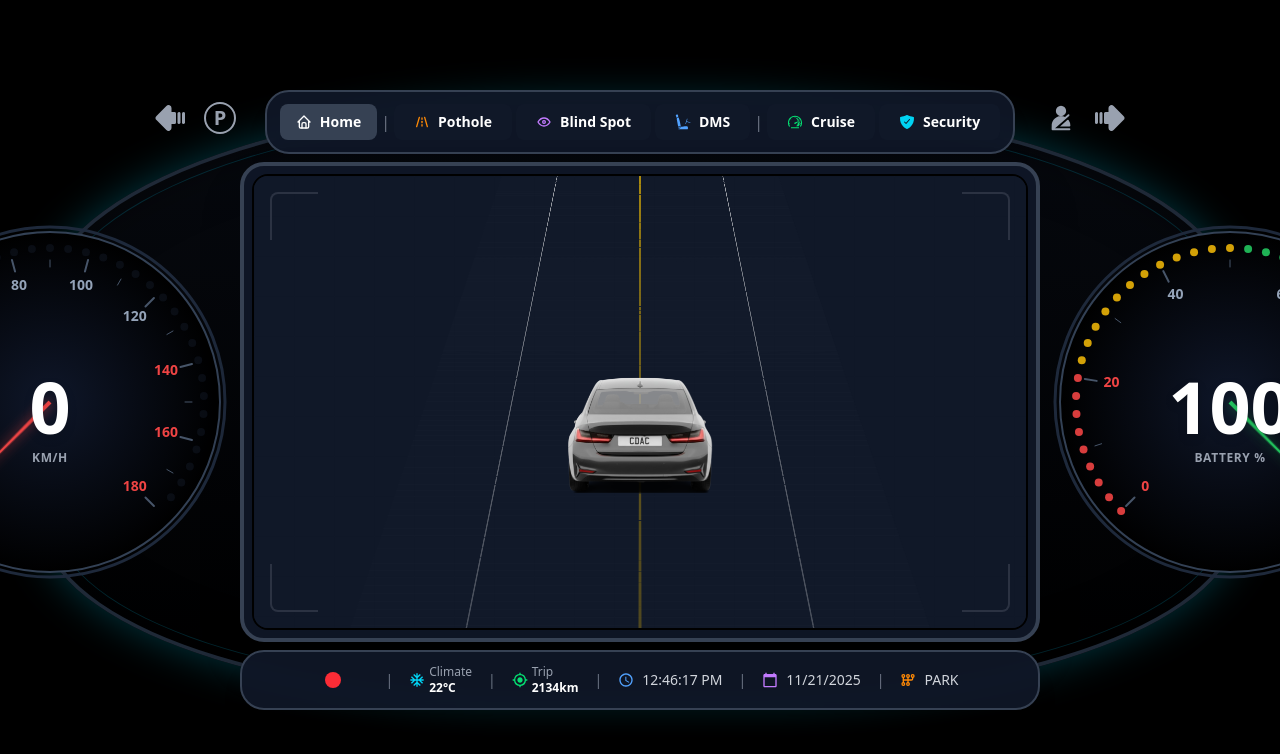
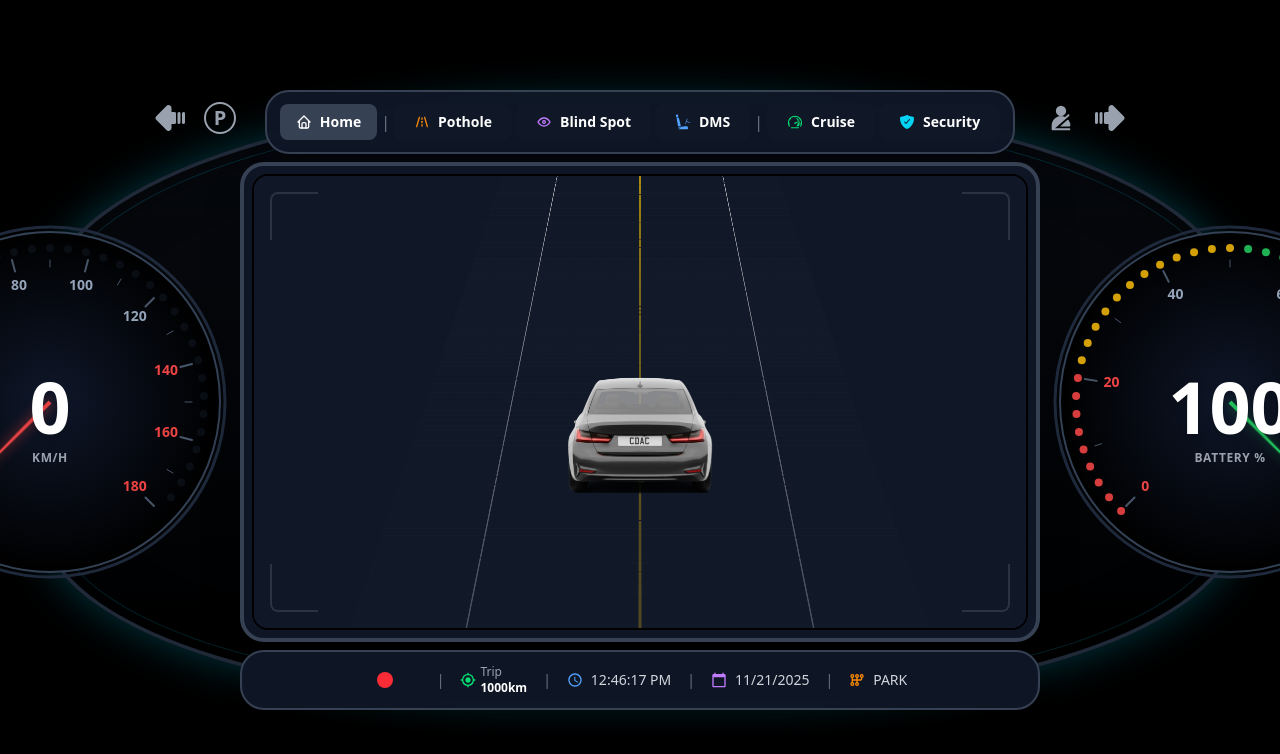
Before and after one commit to Ripunjay42/Dashboard1, a React (Vite) app in the folder frontend/: page / in a window 1280 px wide. Shown: the top 754 px of the page. Built offline with nearby package versions, Linux system fonts and the light colour scheme.

Commit message:
Add trip distance tracking to Dashboard and update StatusBar to display it

```diff
--- a/frontend/src/components/StatusBar.jsx
+++ b/frontend/src/components/StatusBar.jsx
@@ -8,19 +8,19 @@ import {
 } from 'react-icons/md';
 import { TbManualGearbox } from 'react-icons/tb';
 
-const StatusBar = ({ time, mqttConnected = false, useMqtt = false, onToggleMqtt }) => {
+const StatusBar = ({ time, mqttConnected = false, useMqtt = false, onToggleMqtt, tripDistance = 1000 }) => {
   const bottomStatusItems = [
-    {
-      id: 'ac',
-      label: 'Climate',
-      icon: <MdAcUnit className="w-4 h-4 text-cyan-400" />,
-      value: '22°C'
-    },
+    // {
+    //   id: 'ac',
+    //   label: 'Climate',
+    //   icon: <MdAcUnit className="w-4 h-4 text-cyan-400" />,
+    //   value: '22°C'
+    // },
     {
       id: 'distance',
       label: 'Trip',
       icon: <MdMyLocation className="w-4 h-4 text-green-400" />,
-      value: '2134km'
+      value: `${Math.floor(tripDistance)}km`
     }
   ];
 
--- a/frontend/src/pages/Dashboard.jsx
+++ b/frontend/src/pages/Dashboard.jsx
@@ -21,6 +21,7 @@ const Dashboard = ({ onSelectUseCase }) => {
   const [pirAlert, setPirAlert] = useState(0);
   const [mqttConnected, setMqttConnected] = useState(false);
   const [useMqtt, setUseMqtt] = useState(false); // Toggle between MQTT and keyboard control - OFF by default
+  const [tripDistance, setTripDistance] = useState(1000); // Trip distance in km, starts at 1000
 
   useEffect(() => {
     const timer = setInterval(() => {
@@ -28,6 +29,28 @@ const Dashboard = ({ onSelectUseCase }) => {
     }, 1000);
     return () => clearInterval(timer);
   }, []);
+
+  // Update trip distance based on speed
+  useEffect(() => {
+    if (speed === 0) return; // Don't update if not moving
+
+    const updateInterval = setInterval(() => {
+      setTripDistance(prev => {
+        // Calculate distance: speed (km/h) / 3600 (seconds per hour) = km per second
+        const distancePerSecond = speed / 3600;
+        const newDistance = prev + distancePerSecond;
+
+        // Reset to 1000 if exceeds 10000
+        if (newDistance >= 10000) {
+          return 1000;
+        }
+
+        return newDistance;
+      });
+    }, 1000); // Update every second
+
+    return () => clearInterval(updateInterval);
+  }, [speed]);
 
   // Start MQTT service only when useMqtt is enabled
   useEffect(() => {
@@ -314,6 +337,7 @@ const Dashboard = ({ onSelectUseCase }) => {
               mqttConnected={mqttConnected}
               useMqtt={useMqtt}
               onToggleMqtt={() => setUseMqtt(!useMqtt)}
+              tripDistance={tripDistance}
             />
           </div>
         </div>
```
